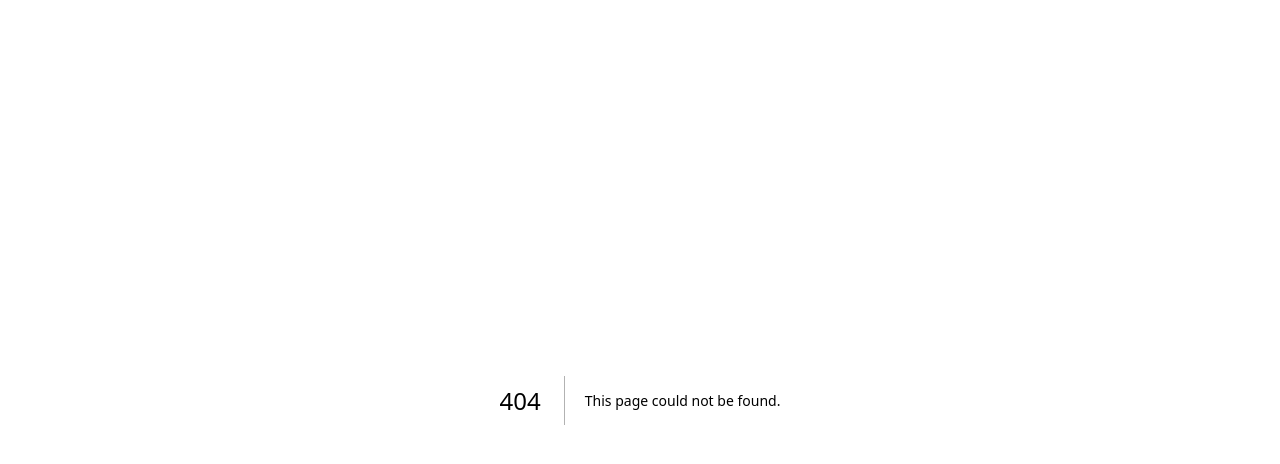
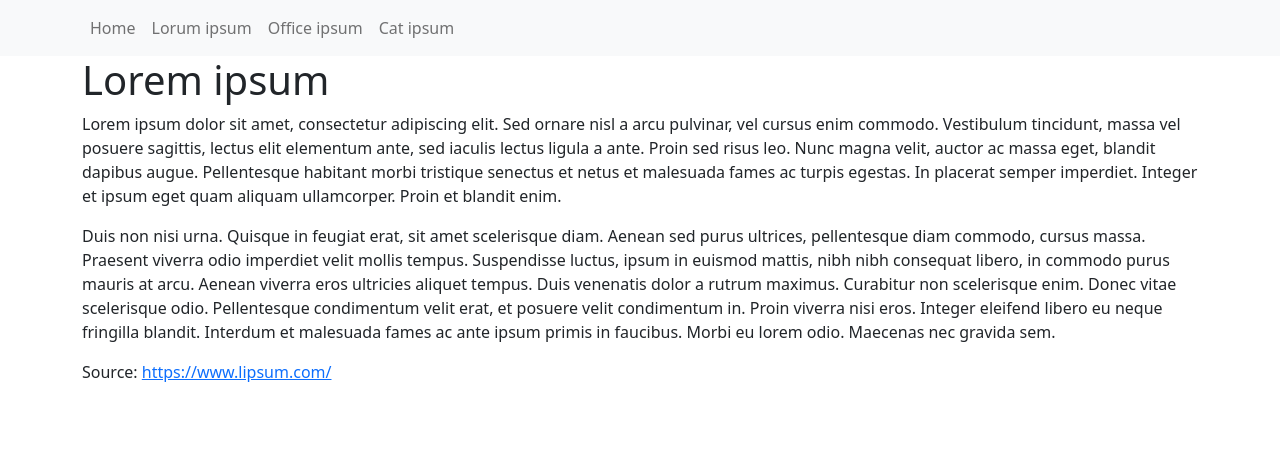
Before and after one commit to MarkBiesheuvel/optimizely-nextjs-fullstack, a Next.js app: page /lorum-ipsum in a window 1280 px wide. Before the commit this address had no page. Shown: the top 464 px of the page. Built offline with nearby package versions, Linux system fonts and the light colour scheme; what @optimizely/react-sdk would draw is missing.

Commit message:
Add more pages

```diff
--- a/pages/_app.js
+++ b/pages/_app.js
@@ -1,6 +1,6 @@
 import 'bootstrap/dist/css/bootstrap.min.css';
 import Head from 'next/head';
-import { Container } from 'react-bootstrap';
+import { Container, Navbar, Nav } from 'react-bootstrap';
 import {createInstance} from '@optimizely/react-sdk';
 
 const optimizely = createInstance({
@@ -21,6 +21,19 @@ const App = ({ Component, pageProps }) => {
       <title>Optimizely Next.js Full Stack</title>
       <link rel="icon" href="/favicon.ico" />
     </Head>
+    <Navbar bg="light" expand="lg">
+      <Container>
+        <Navbar.Collapse id="basic-navbar-nav">
+          <Nav className="me-auto">
+            <Nav.Link href="/">Home</Nav.Link>
+            <Nav.Link href="/lorum-ipsum">Lorum ipsum</Nav.Link>
+            <Nav.Link href="/office-ipsum">Office ipsum</Nav.Link>
+            <Nav.Link href="/cat-ipsum">Cat ipsum</Nav.Link>
+          </Nav>
+        </Navbar.Collapse>
+      </Container>
+    </Navbar>
+
     <Container>
       <Component optimizely={optimizely} user={user} {...pageProps} />
     </Container>
--- /dev/null
+++ b/pages/lorum-ipsum.js
@@ -0,0 +1,18 @@
+const Page = ({optimizely, user}) => {
+  return (
+    <>
+      <h1>Lorem ipsum</h1>
+      <p>
+        Lorem ipsum dolor sit amet, consectetur adipiscing elit. Sed ornare nisl a arcu pulvinar, vel cursus enim commodo. Vestibulum tincidunt, massa vel posuere sagittis, lectus elit elementum ante, sed iaculis lectus ligula a ante. Proin sed risus leo. Nunc magna velit, auctor ac massa eget, blandit dapibus augue. Pellentesque habitant morbi tristique senectus et netus et malesuada fames ac turpis egestas. In placerat semper imperdiet. Integer et ipsum eget quam aliquam ullamcorper. Proin et blandit enim.
+      </p>
+      <p>
+        Duis non nisi urna. Quisque in feugiat erat, sit amet scelerisque diam. Aenean sed purus ultrices, pellentesque diam commodo, cursus massa. Praesent viverra odio imperdiet velit mollis tempus. Suspendisse luctus, ipsum in euismod mattis, nibh nibh consequat libero, in commodo purus mauris at arcu. Aenean viverra eros ultricies aliquet tempus. Duis venenatis dolor a rutrum maximus. Curabitur non scelerisque enim. Donec vitae scelerisque odio. Pellentesque condimentum velit erat, et posuere velit condimentum in. Proin viverra nisi eros. Integer eleifend libero eu neque fringilla blandit. Interdum et malesuada fames ac ante ipsum primis in faucibus. Morbi eu lorem odio. Maecenas nec gravida sem.
+      </p>
+      <p>
+        Source: <a href="https://www.lipsum.com/">https://www.lipsum.com/</a>
+      </p>
+    </>
+  )
+};
+
+export default Page;
```
Also changed, not shown: pages/cat-ipsum.js (added, +14 -0 lines), pages/index.js (+3 -11 lines), pages/office-ipsum.js (added, +15 -0 lines), pages/step1.js (deleted, +0 -10 lines), 1 other file (tests, documents, lock files or other folders).
